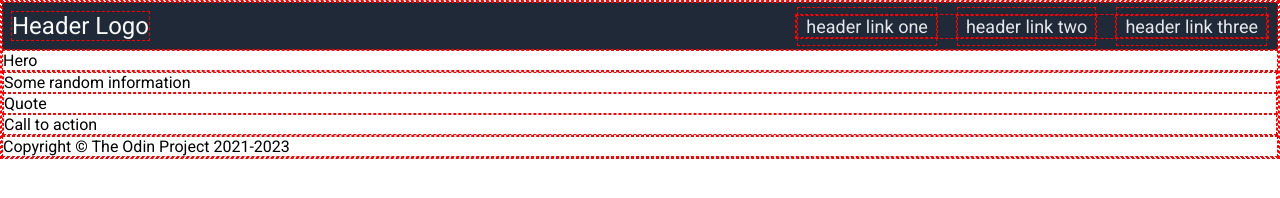
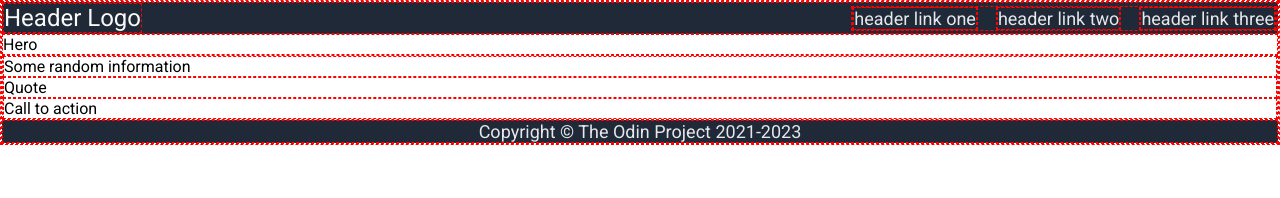
Before and after one commit to simonlewin/odin-landing-page, a plain HTML site: page index.html in a window 1280 px wide. Drawn offline with Linux system fonts and the light colour scheme.

Commit message:
fix: add styles for footer and move duplicate styles
Add styles for footer, combine duplicate header and footer styles and delete padding

```diff
--- a/style.css
+++ b/style.css
@@ -9,12 +9,27 @@ body {
   border: red dashed 1px;
 }
 
+.header,
+.footer {
+  background-color: #1f2937;
+}
+
 .header {
   display: flex;
   justify-content: space-between;
   align-items: center;
-  padding: 8px;
-  background-color: #1f2937;
+}
+
+.footer,
+a {
+  font-size: 18px;
+  color: #e5e7eb;
+}
+
+.footer {
+  display: flex;
+  justify-content: center;
+  align-items: center;
 }
 
 .logo {
@@ -33,9 +48,6 @@ ul {
 }
 
 a {
-  font-size: 18px;
-  color: #e5e7eb;
-  padding: 8px;
   /* this removes the line under the links */
   text-decoration: none;
 }
```
